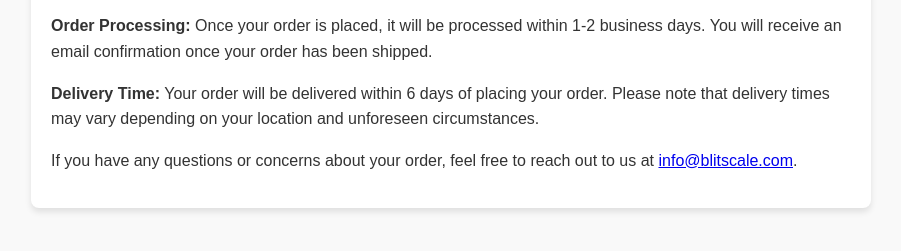
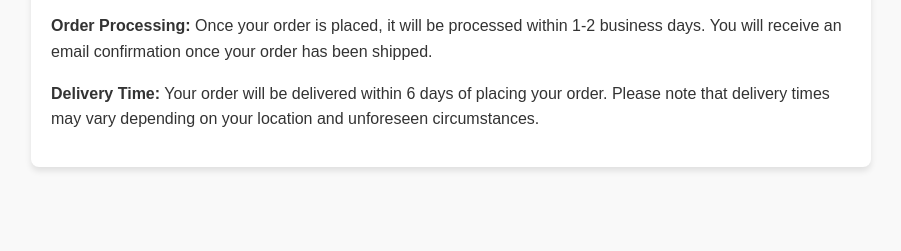
Before and after one commit to ragOP/mindfi-astro, a plain HTML site: page shipping.html in a window 1280 px wide. Shown: the part 169-420 px from the top of the page, without its empty margins (189-1090 px from the left). Drawn offline with Linux system fonts and the light colour scheme.

Commit message:
Update shipping.html

```diff
--- a/shipping.html
+++ b/shipping.html
@@ -45,10 +45,7 @@
             <strong>Delivery Time:</strong> Your order will be delivered within 6 days of placing your order. Please note that delivery times may vary depending on your location and unforeseen circumstances.
         </p>
 
-        <p>
-            If you have any questions or concerns about your order, feel free to reach out to us at
-            <a href="mailto:info@blitscale.com">info@blitscale.com</a>.
-        </p>
+
     </div>
 </body>
 </html>
```
